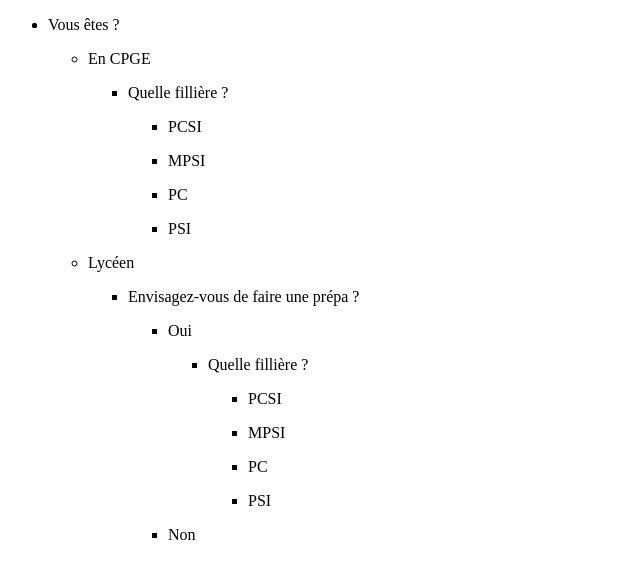
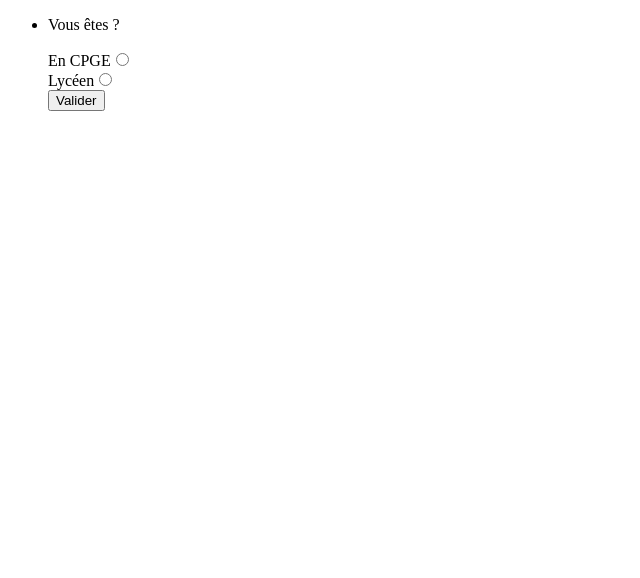
Before and after one commit to AlexandreGerault/react-dynamic-form, a React (Vite) app: page / in a window 1280 px wide. Shown: the top 578 px of the page, without its empty margins (0-640 px from the left). Built offline with nearby package versions, Linux system fonts and the light colour scheme.

Commit message:
feat: answer to questions

```diff
--- a/jest.config.ts
+++ b/jest.config.ts
@@ -5,6 +5,7 @@ export default {
     "^@/react/(.*)$": "<rootDir>/src/react/$1",
     "^@/tests/core/(.*)$": "<rootDir>/tests/core/$1",
     "^@/tests/react/(.*)$": "<rootDir>/tests/react/$1",
+    "^@/tests/fixtures/(.*)$": "<rootDir>/tests/fixtures/$1",
   },
   transform: {
     "^.+\\.tsx?$": "ts-jest",
--- a/package.json
+++ b/package.json
@@ -13,7 +13,9 @@
     "react-dom": "^18.2.0"
   },
   "devDependencies": {
+    "@testing-library/jest-dom": "^5.16.5",
     "@testing-library/react": "^13.4.0",
+    "@testing-library/user-event": "^14.4.3",
     "@types/jest": "^29.0.3",
     "@types/react": "^18.0.17",
     "@types/react-dom": "^18.0.6",
--- a/src/react/App.tsx
+++ b/src/react/App.tsx
@@ -1,9 +1,5 @@
-import {
-  Answer,
-  createAnswer,
-  createQuestion,
-  Question,
-} from "@/core/questions";
+import { Answer, createAnswer, createQuestion } from "@/core/questions";
+import { DynamicForm } from "./DynamicForm";
 
 const questionRoute = createQuestion("Quelle fillière ?", [
   createAnswer("PCSI"),
@@ -23,38 +19,17 @@ const tree = createQuestion("Vous êtes ?", [
   ),
 ]);
 
-function QuestionComponent({ question }: { question: Question }) {
-  return (
-    <li>
-      {question.label}
-      <ul>
-        {question.answers.map((answer) => (
-          <AnswerComponent answer={answer} />
-        ))}
-      </ul>
-    </li>
-  );
-}
-
-function AnswerComponent({ answer }: { answer: Answer }) {
-  return (
-    <li>
-      <p>{answer.label}</p>
-      {answer.nextQuestion && (
-        <ul>
-          <QuestionComponent question={answer.nextQuestion} />
-        </ul>
-      )}
-    </li>
-  );
-}
-
 function App() {
   return (
     <div className="App">
       <ul>
         <li>
-          <QuestionComponent question={tree} />
+          <DynamicForm
+            questionsTree={tree}
+            onSubmit={() => {
+              alert("Submit form");
+            }}
+          />
         </li>
       </ul>
     </div>
--- a/src/react/DynamicForm.tsx
+++ b/src/react/DynamicForm.tsx
@@ -1,3 +1,54 @@
-export function DynamicForm() {
-  return <></>;
+import { Question } from "@/core/questions";
+import { useCallback, useState } from "react";
+
+interface DynamicFormProps {
+  questionsTree: Question;
+  onSubmit: (values: any) => void;
 }
+
+export function DynamicForm({ questionsTree, onSubmit }: DynamicFormProps) {
+  const [currentQuestion, setCurrentQuestion] = useState(questionsTree);
+  const [answer, setAnswer] = useState<any>(null);
+
+  const handleAnswer = useCallback(
+    (answer: any) => {
+      setAnswer(answer);
+    },
+    [currentQuestion]
+  );
+
+  const handleSubmit = useCallback(() => {
+    if (answer.nextQuestion) {
+      setCurrentQuestion(answer.nextQuestion);
+      return;
+    }
+    onSubmit({});
+  }, [answer]);
+
+  return (
+    <form
+      onSubmit={(e) => {
+        e.preventDefault();
+        handleSubmit();
+      }}
+    >
+      <p>{currentQuestion.label}</p>
+      <div>
+        {currentQuestion.answers.map((answer) => (
+          <div key={answer.label}>
+            <label htmlFor={answer.label}>{answer.label}</label>
+
+            <input
+              type="radio"
+              name="answer"
+              value={answer.label}
+              id={answer.label}
+              onClick={() => handleAnswer(answer)}
+            />
+          </div>
+        ))}
+      </div>
+      <button type="submit">Valider</button>
+    </form>
+  );
+}
--- a/tsconfig.json
+++ b/tsconfig.json
@@ -21,6 +21,7 @@
       "@/react/*": ["./src/react/*"],
       "@/tests/core/*": ["./tests/core/*"],
       "@/tests/react/*": ["./tests/react/*"],
+      "@/tests/fixtures/*": ["./tests/fixtures/*"],
     }
   },
   "include": ["src", "tests"],
```
Also changed, not shown: tests/fixtures/formTree.ts (added, +16 -0 lines), 2 other files (tests, documents, lock files or other folders).
